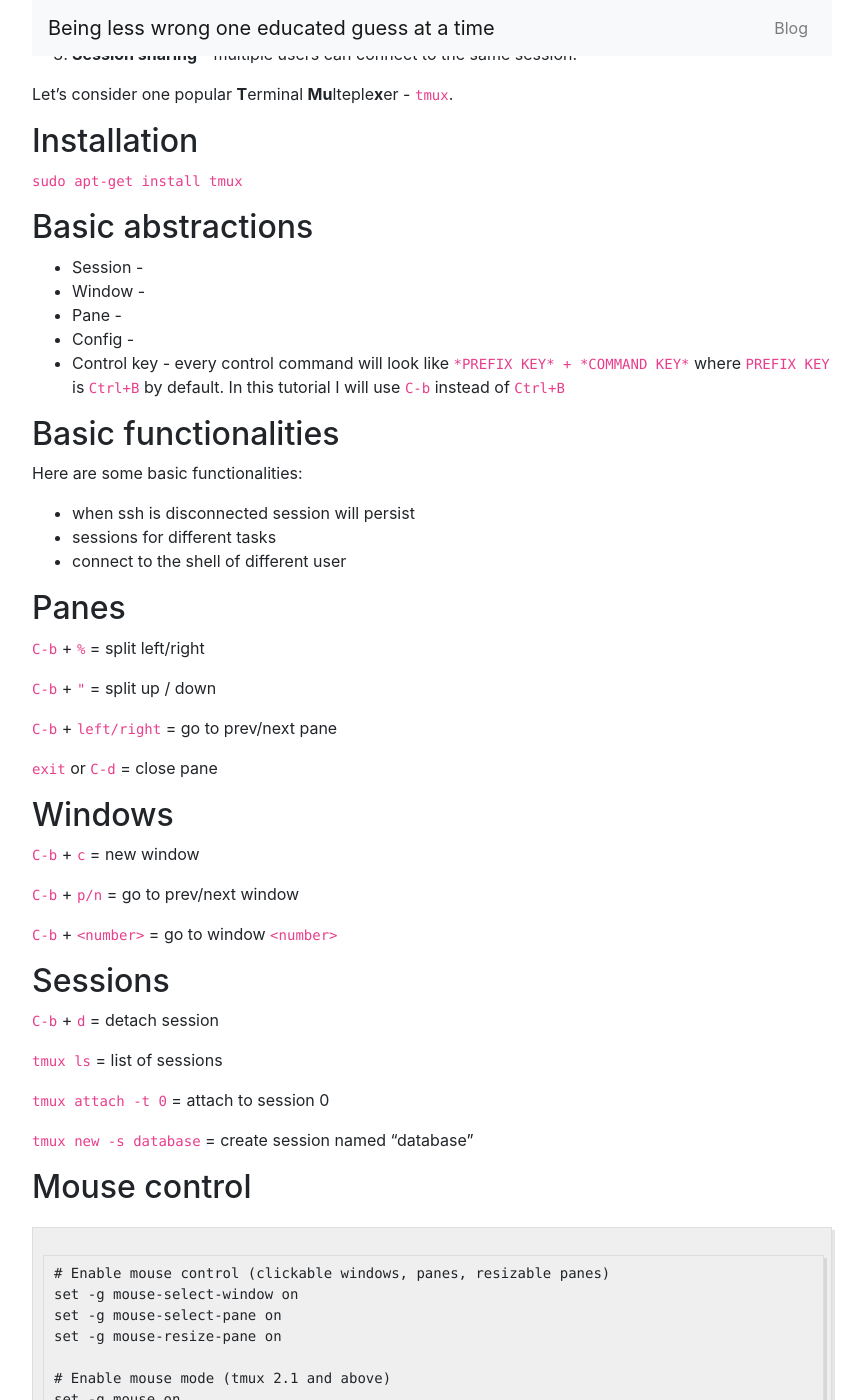
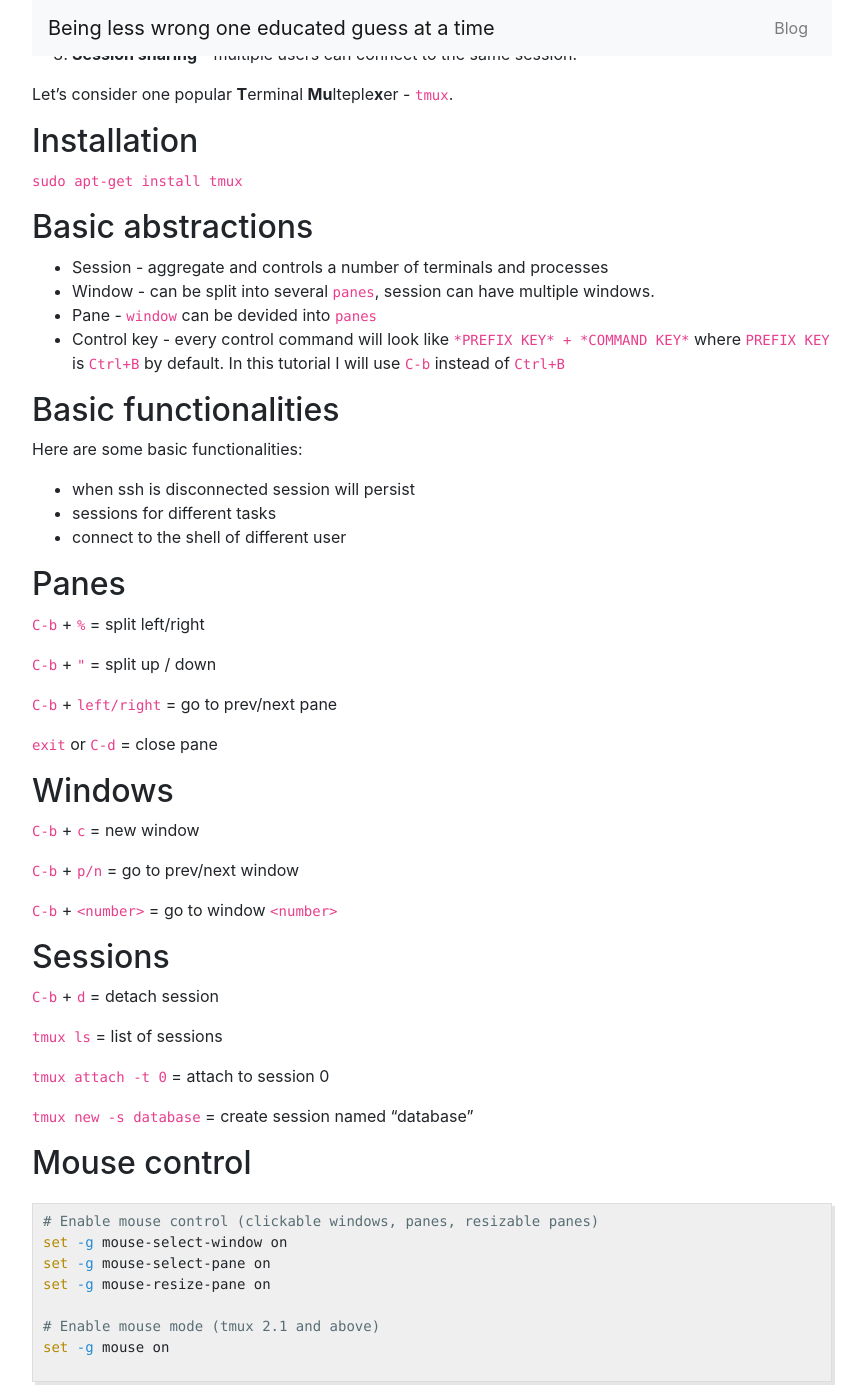
Before and after one commit to Dorozhko-Anton/Dorozhko-Anton.github.io, a Jekyll site: the page built from collections/_posts/2019-08-30-tmux.md, in a window 1280 px wide and 1400 px high, scrolled down 288 px. Shown: the whole window, without its empty margins (208-1074 px from the left). Built offline with Jekyll 4.4.1, drawn with Linux system fonts in a browser that asks for light colours; comment, search, counter and statistics services are not loaded.

Commit message:
fix code blocks

````diff
--- a/_sass/_highlights.scss
+++ b/_sass/_highlights.scss
@@ -7,12 +7,15 @@
   -webkit-box-shadow: 3px 3px rgba(0,0,0,0.1);
   box-shadow: 3px 3px rgba(0,0,0,0.1);
   margin: 20px 0 20px 0;
-  overflow: scroll;
+  // overflow: scroll;
 }
 
 code {
   font-family:'Bitstream Vera Sans Mono','Courier', monospace;
 }
+
+.highlight pre { white-space: pre; overflow: auto;   width: 750px; }
+
 
 .highlight .c { color: #586E75 } /* Comment */
 .highlight .err { color: #93A1A1 } /* Error */
--- a/collections/_posts/2019-08-30-tmux.md
+++ b/collections/_posts/2019-08-30-tmux.md
@@ -25,10 +25,9 @@
 
 ## Basic abstractions
 
-* Session -
-* Window -
-* Pane -
-* Config -
+* Session - aggregate and controls a number of terminals and processes
+* Window - can be split into several `panes`, session can have multiple windows.
+* Pane - `window` can be devided into `panes`
 * Control key - every control command will look like  `*PREFIX KEY* + *COMMAND KEY*` where `PREFIX KEY` is `Ctrl+B` by default. In this tutorial I will use `C-b` instead of `Ctrl+B`
 
 ## Basic functionalities
@@ -71,7 +70,7 @@
 
 ## Mouse control
 
-```
+{% highlight bash %}
 # Enable mouse control (clickable windows, panes, resizable panes)
 set -g mouse-select-window on
 set -g mouse-select-pane on
@@ -79,7 +78,7 @@
 
 # Enable mouse mode (tmux 2.1 and above)
 set -g mouse on
-```
+{% endhighlight %}
 
 ## Usage optimized
 
--- a/style.scss
+++ b/style.scss
@@ -99,9 +99,16 @@
   background-color: #ffffd0;
 }
 
-body { padding-top: 50px; }
+body {
+  padding-top: 50px;
+}
 
 .container-fluid {
+  margin:0 auto;
+  max-width: 800px; /* or 950px */
+}
+
+.container {
   margin:0 auto;
   max-width: 800px; /* or 950px */
 }
````
Also changed, not shown: collections/_posts/2019-08-30-zsh.md (+8 -9 lines).
